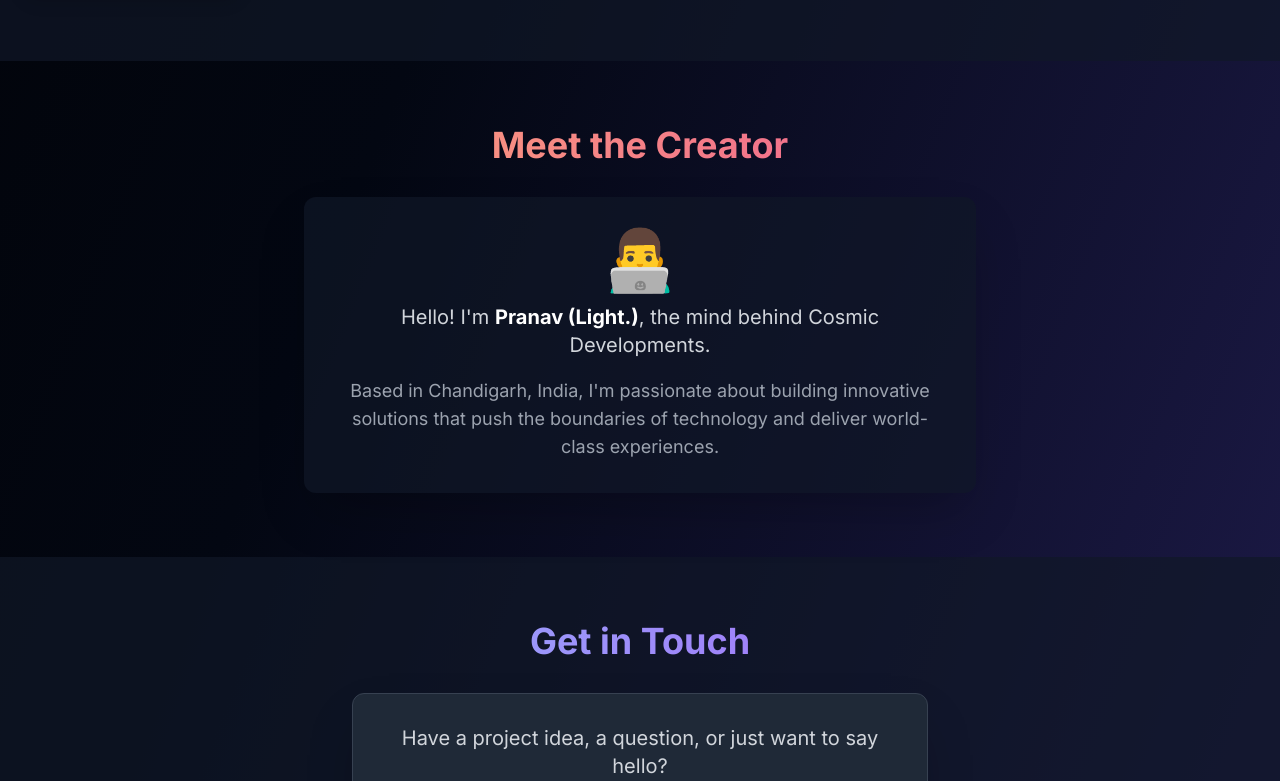
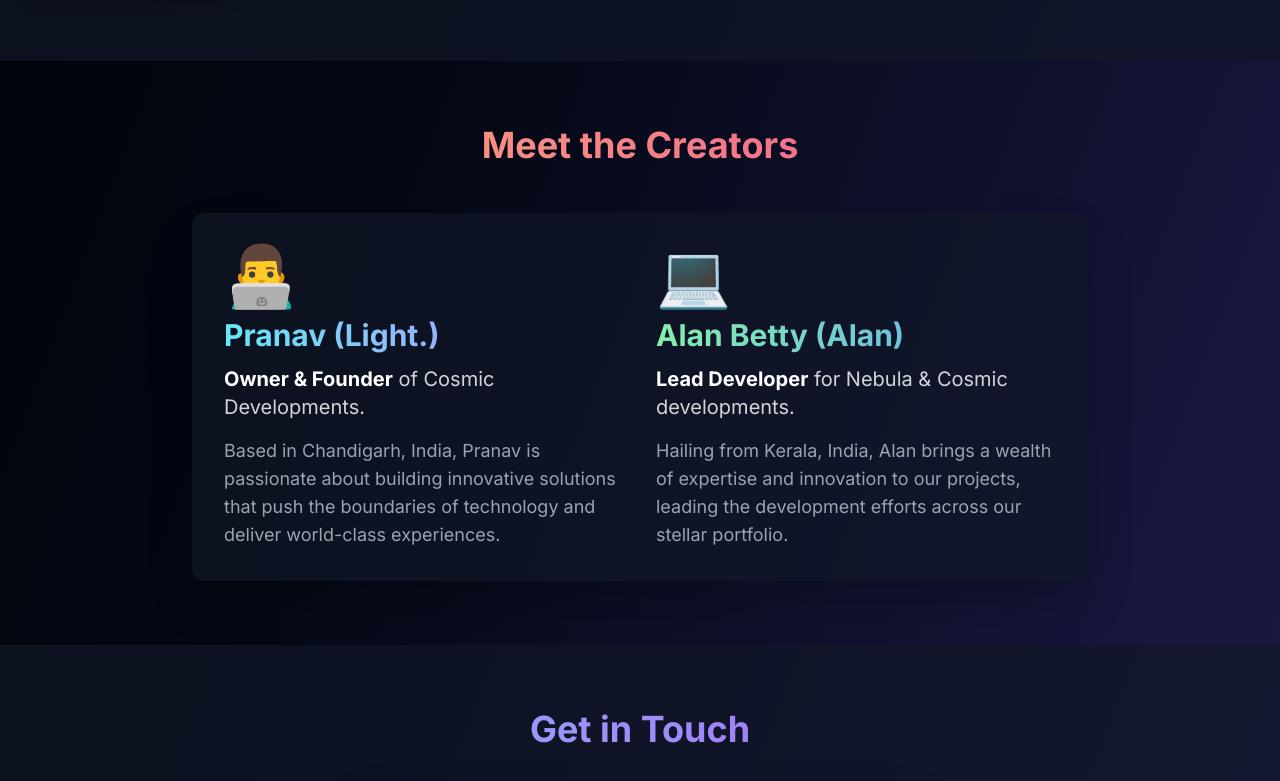
Before and after one commit to PranavKumarprogrammer/cosmicdevelopments, a plain HTML site: page index.html in a window 1280 px wide. Shown: the part 2196-2977 px from the top of the page. Drawn offline with nearby package versions, Linux system fonts and the light colour scheme; animation ran at ten frames a second.

Commit message:
Update index.html

```diff
--- a/index.html
+++ b/index.html
@@ -293,17 +293,34 @@
 
     <!-- About Me Section -->
     <section id="about-me-section" class="container mx-auto py-16 px-4 text-center">
-        <h2 class="text-4xl font-bold mb-8 text-transparent bg-clip-text bg-gradient-to-r from-orange-300 to-pink-500 animate-float-text">
-            Meet the Creator
+        <h2 class="text-4xl font-bold mb-12 text-transparent bg-clip-text bg-gradient-to-r from-orange-300 to-pink-500 animate-float-text">
+            Meet the Creators
         </h2>
-        <div class="bg-gray-900 bg-opacity-70 rounded-xl p-8 max-w-2xl mx-auto shadow-2xl">
-            <div class="text-6xl mb-4 animate-wobble-icon">👨‍💻</div>
-            <p class="text-xl text-gray-300 mb-4 animate-float-text-slow">
-                Hello! I'm <span class="font-bold text-white animate-float-text-slow">Pranav (Light.)</span>, the mind behind Cosmic Developments.
-            </p>
-            <p class="text-lg text-gray-400 animate-fade-in-up">
-                Based in Chandigarh, India, I'm passionate about building innovative solutions that push the boundaries of technology and deliver world-class experiences.
-            </p>
+        <div class="bg-gray-900 bg-opacity-70 rounded-xl p-8 max-w-4xl mx-auto shadow-2xl flex flex-col md:flex-row justify-around items-start gap-12 md:gap-8">
+
+            <!-- Pranav (Light.) Section -->
+            <div class="w-full md:w-1/2 text-center md:text-left animate-fade-in-left">
+                <div class="text-6xl mb-4 animate-wobble-icon">👨‍💻</div>
+                <h3 class="text-3xl font-bold mb-2 text-transparent bg-clip-text bg-gradient-to-r from-cyan-300 to-purple-400 animate-float-text">Pranav (Light.)</h3>
+                <p class="text-xl text-gray-300 mb-4">
+                    <span class="font-bold text-white">Owner & Founder</span> of Cosmic Developments.
+                </p>
+                <p class="text-lg text-gray-400">
+                    Based in Chandigarh, India, Pranav is passionate about building innovative solutions that push the boundaries of technology and deliver world-class experiences.
+                </p>
+            </div>
+
+            <!-- Alan Betty (Alan) Section -->
+            <div class="w-full md:w-1/2 text-center md:text-left animate-fade-in-right">
+                <div class="text-6xl mb-4 animate-wobble-icon">💻</div> <!-- New icon for developer -->
+                <h3 class="text-3xl font-bold mb-2 text-transparent bg-clip-text bg-gradient-to-r from-green-300 to-blue-400 animate-float-text">Alan Betty (Alan)</h3>
+                <p class="text-xl text-gray-300 mb-4">
+                    <span class="font-bold text-white">Lead Developer</span> for Nebula & Cosmic developments.
+                </p>
+                <p class="text-lg text-gray-400">
+                    Hailing from Kerala, India, Alan brings a wealth of expertise and innovation to our projects, leading the development efforts across our stellar portfolio.
+                </p>
+            </div>
         </div>
     </section>
 
@@ -422,7 +439,7 @@
                     status: "Upcoming",
                     icon: "🧠",
                     aboutUrl: "https://about-cosmic-ai.vercel.app/",
-
+                    releaseStatusText: "Set to be released in mid-2026" // New property
                 },
                 {
                     name: "Cosmic Weather",
@@ -629,7 +646,11 @@
                                 break;
                             case 'about-me-section':
                                 entry.target.querySelector('h2').classList.add('animate-fade-in-scale-up');
-                                entry.target.querySelector('div.bg-gray-900').classList.add('animate-fade-in-up');
+                                // Apply animations to the new individual divs inside about-me-section
+                                entry.target.querySelector('div.bg-gray-900 > div:first-of-type').classList.add('animate-fade-in-left');
+                                entry.target.querySelector('div.bg-gray-900 > div:first-of-type .text-6xl').classList.add('animate-wobble-icon');
+                                entry.target.querySelector('div.bg-gray-900 > div:last-of-type').classList.add('animate-fade-in-right');
+                                entry.target.querySelector('div.bg-gray-900 > div:last-of-type .text-6xl').classList.add('animate-wobble-icon');
                                 break;
                             case 'contact-me-section':
                                 entry.target.querySelector('h2').classList.add('animate-fade-in-scale-up');
```
